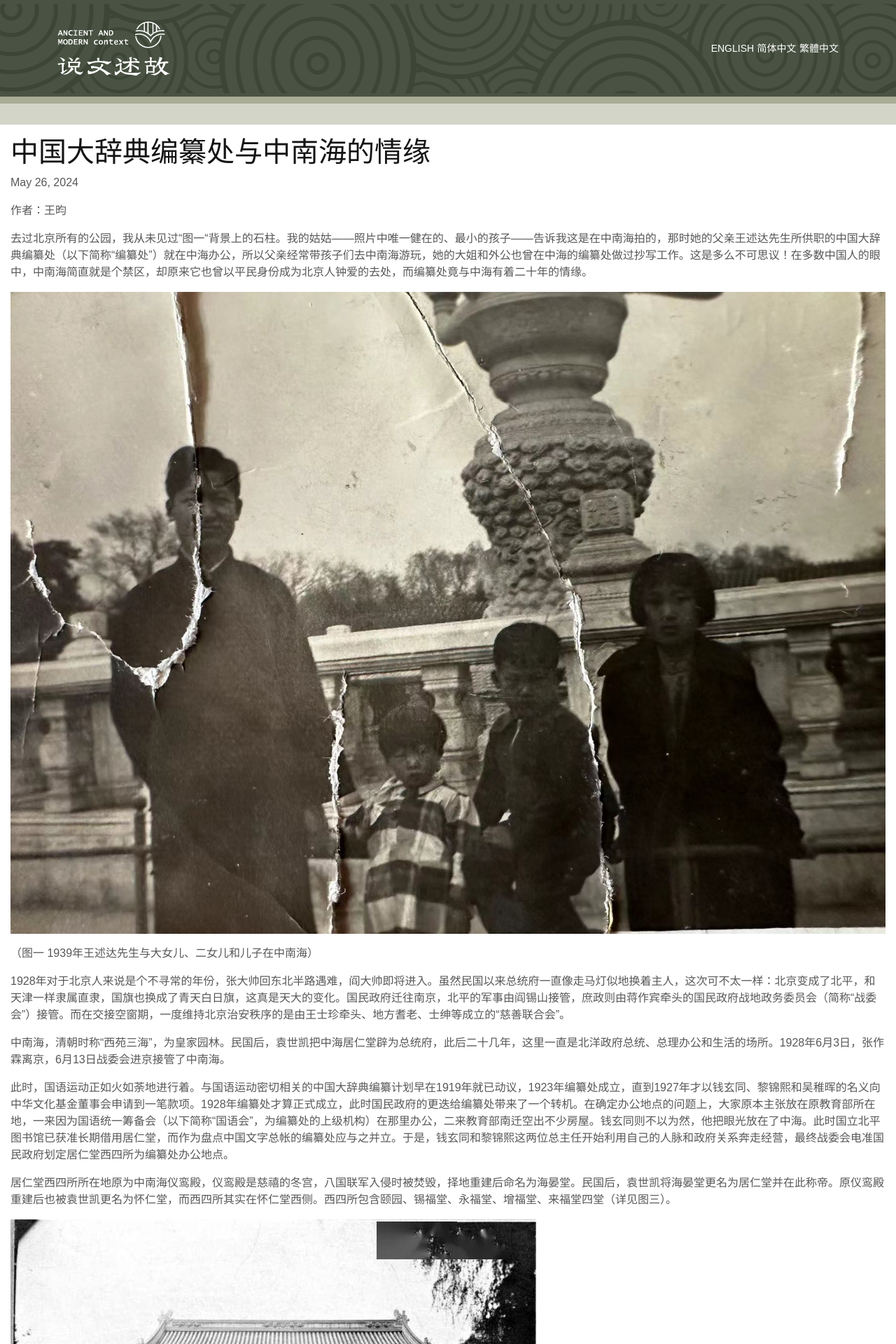
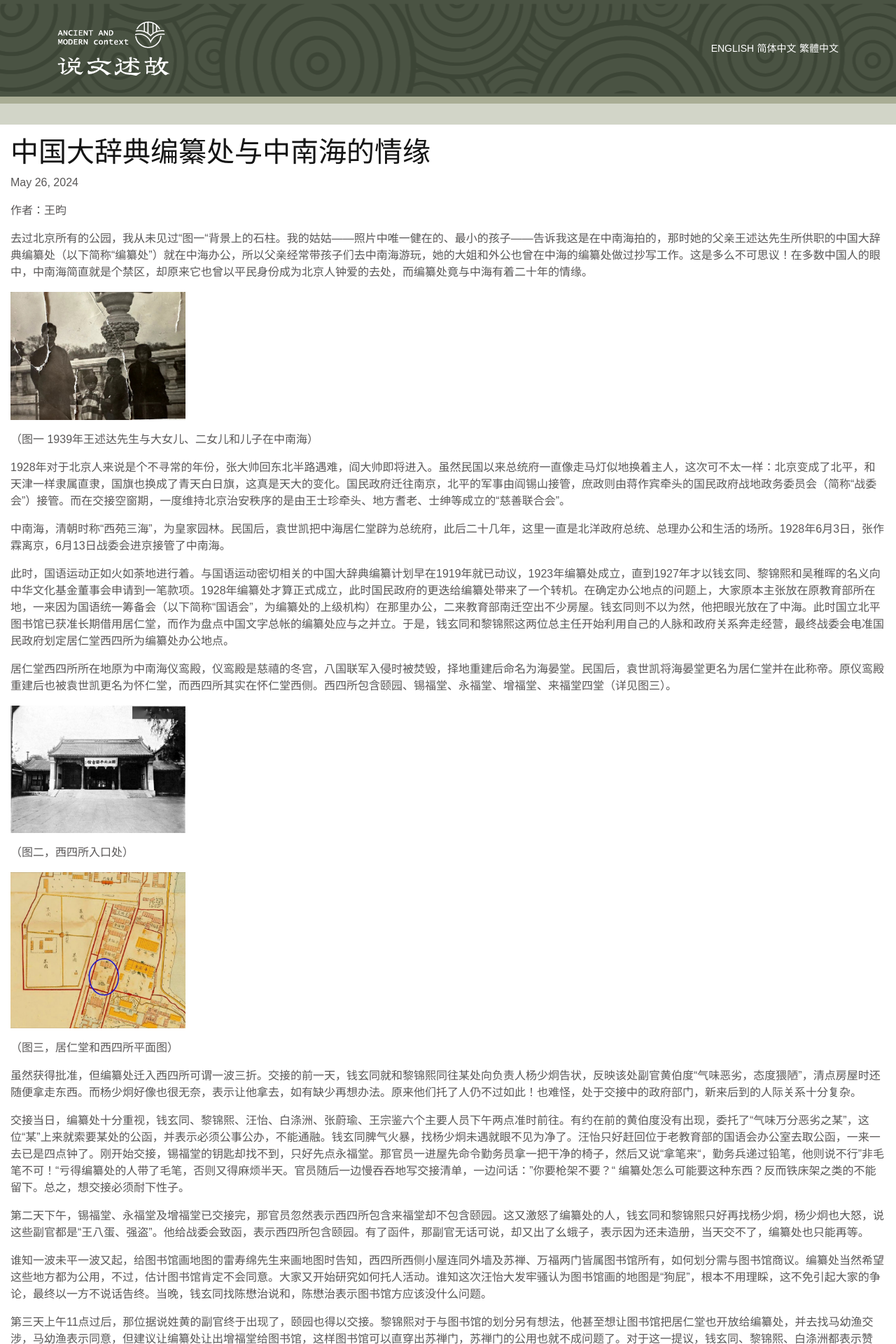
Before and after one commit to clangreformers/clangreformers.github.io, a Jekyll site: the page built from _posts/2024-05-26-zhongnanhai-cn.md, in a window 1280 px wide. Shown: the top 1920 px of the page at 70% size. Built offline with Jekyll 4.4.1, drawn with Linux system fonts in a browser that asks for light colours.

Commit message:
adjust image size

```diff
--- a/_posts/2024-05-26-zhongnanhai-cn.md
+++ b/_posts/2024-05-26-zhongnanhai-cn.md
@@ -12,7 +12,7 @@ lang: 简体中文
 
 去过北京所有的公园，我从未见过“图一“背景上的石柱。我的姑姑——照片中唯一健在的、最小的孩子——告诉我这是在中南海拍的，那时她的父亲王述达先生所供职的中国大辞典编纂处（以下简称“编纂处”）就在中海办公，所以父亲经常带孩子们去中南海游玩，她的大姐和外公也曾在中海的编纂处做过抄写工作。这是多么不可思议！在多数中国人的眼中，中南海简直就是个禁区，却原来它也曾以平民身份成为北京人钟爱的去处，而编纂处竟与中海有着二十年的情缘。
 
-![image](/assets/imgs/zhongnanhai-photo1.jpg "图一 1939年王述达先生与大女儿、二女儿和儿子在中南海")
+![image](/assets/imgs/zhongnanhai-photo1.jpg "图一 1939年王述达先生与大女儿、二女儿和儿子在中南海"){: width="250" }
 
 （图一 1939年王述达先生与大女儿、二女儿和儿子在中南海）
 
@@ -25,11 +25,11 @@ lang: 简体中文
 
 居仁堂西四所所在地原为中南海仪鸾殿，仪鸾殿是慈禧的冬宫，八国联军入侵时被焚毁，择地重建后命名为海晏堂。民国后，袁世凯将海晏堂更名为居仁堂并在此称帝。原仪鸾殿重建后也被袁世凯更名为怀仁堂，而西四所其实在怀仁堂西侧。西四所包含颐园、锡福堂、永福堂、增福堂、来福堂四堂（详见图三）。
 
-![image](/assets/imgs/zhongnanhai-photo2.jpg "图二，西四所入口处")
+![image](/assets/imgs/zhongnanhai-photo2.jpg "图二，西四所入口处"){: width="250" }
 
 （图二，西四所入口处）
 
-![image](/assets/imgs/zhongnanhai-photo3.jpg "图三，居仁堂和西四所平面图")
+![image](/assets/imgs/zhongnanhai-photo3.jpg "图三，居仁堂和西四所平面图"){: width="250" }
 
 （图三，居仁堂和西四所平面图）
 
@@ -61,11 +61,11 @@ lang: 简体中文
 
 我的父辈曾回忆起小时候结伴跟着父亲王述达去中南海溜冰的情景，那感觉和钟鸿一样，既快乐又神秘。王述达是钱玄同和黎锦熙先生的学生，他于1928年毕业于北京师范大学国文系，大辞典编纂处成立伊始他就以助理编纂员身份在那里工作，直到编纂处并入中国科学院语言研究所。1929年，他带着夫人和第一个孩子在中南海的静谷拍下自己小家的第一张全家福（图六）。他见证了编纂处在中海这段鲜为人知的历史：250万张卡片，大量的手稿和资料，与政府官员和其他人员为办公和经费而进行的周旋，北平变北京，北京变北平，北平再变北京，还有刘半农、白涤洲、钱玄同、马幼渔等编纂处的学者相继离世。。。无论如何，相信他和每个人都十分珍惜工作在这个神秘的皇家园林的平民时代。
 
-![image](/assets/imgs/zhongnanhai-photo6.jpg "图六，1929年王述达在静谷的全家福")
+![image](/assets/imgs/zhongnanhai-photo6.jpg "图六，1929年王述达在静谷的全家福"){: width="250" }
 
 （图六，1929年王述达在静谷的全家福）
 
-![image](/assets/imgs/zhongnanhai-photo7.jpg "图七，平民时期的南海溜冰场")
+![image](/assets/imgs/zhongnanhai-photo7.jpg "图七，平民时期的南海溜冰场"){: width="250" }
 
 （图七，平民时期的南海溜冰场）
 
```
